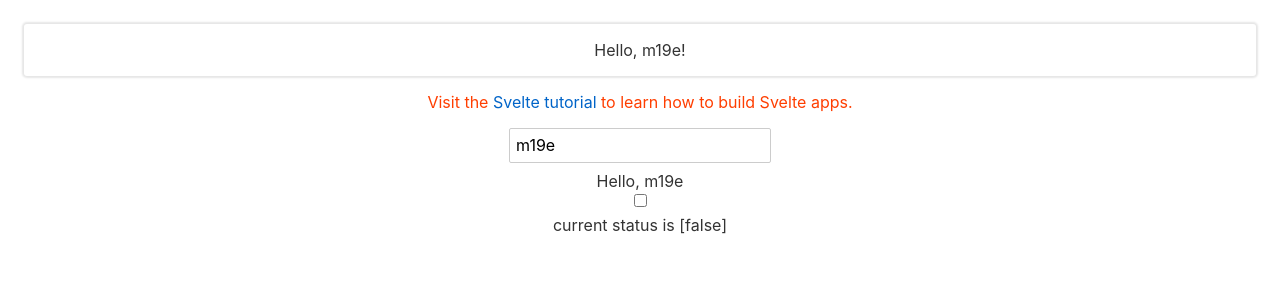
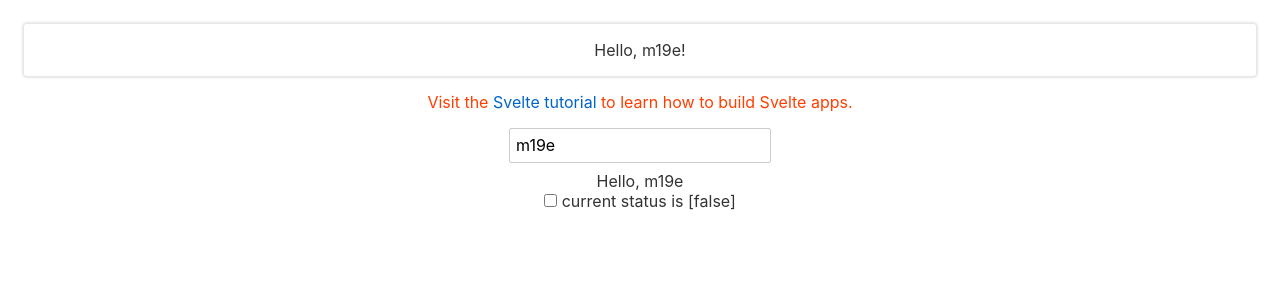
Before and after one commit to m19e/svelte-ts-app, a Svelte app: page / in a window 1280 px wide. Shown: the top 300 px of the page. Built offline with nearby package versions, Linux system fonts and the light colour scheme.

Commit message:
Inline checkbox

```diff
--- a/src/App.svelte
+++ b/src/App.svelte
@@ -30,6 +30,5 @@
     <p>Visit the <a href="https://svelte.dev/tutorial">Svelte tutorial</a> to learn how to build Svelte apps.</p>
     <input placeholder="Enter your name" bind:value={name} />
     <div>Hello, {name}</div>
-    <input type="checkbox" bind:checked />
-    <div>current status is [{'' + checked}]</div>
+    <div><input type="checkbox" bind:checked /> current status is [{'' + checked}]</div>
 </main>
```
